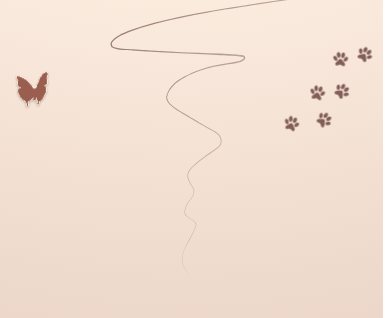
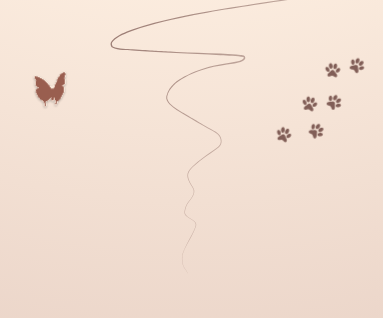
Before and after one commit to ARlMASU/LMCA-code, a plain HTML site: page src/pages/formations.html in a window 390 px wide. Shown: the part 526-844 px from the top of the page. Drawn offline with Linux system fonts and the light colour scheme.

Commit message:
responsive fixes

```diff
--- a/css/pages/formations.scss
+++ b/css/pages/formations.scss
@@ -77,7 +77,8 @@ main {
     }
     .pawns {
         position: absolute;
-        right: -20%;
+        right: -21%;
+        transform: translate(-12%, 10%);
         scale: 0.45;
         opacity: 0;
         &.animation {
@@ -87,8 +88,9 @@ main {
     }
     .butterfly {
         position: absolute;
-        left: -5%;
+        left: -4%;
         scale: 0.55;
+        transform-origin: right center;
         opacity: 0;
         &.animation {
             animation: fadeIn 1s ease forwards;
--- a/js/main.js
+++ b/js/main.js
@@ -106,9 +106,9 @@ implementFooter();
 toAnimateElements = document.querySelectorAll(".to-animate");
 
 let options = {
-    rootMargin: "-15% 100% -15% 100%",
+    rootMargin: "-10% 100% -10% 100%",
     scrollMargin: "10%",
-    threshold: 0.2,
+    threshold: 0.30,
 };
 
 const callback = (entries) => {
```
Also changed, not shown: css/pages/formations.css, 1 other file.
